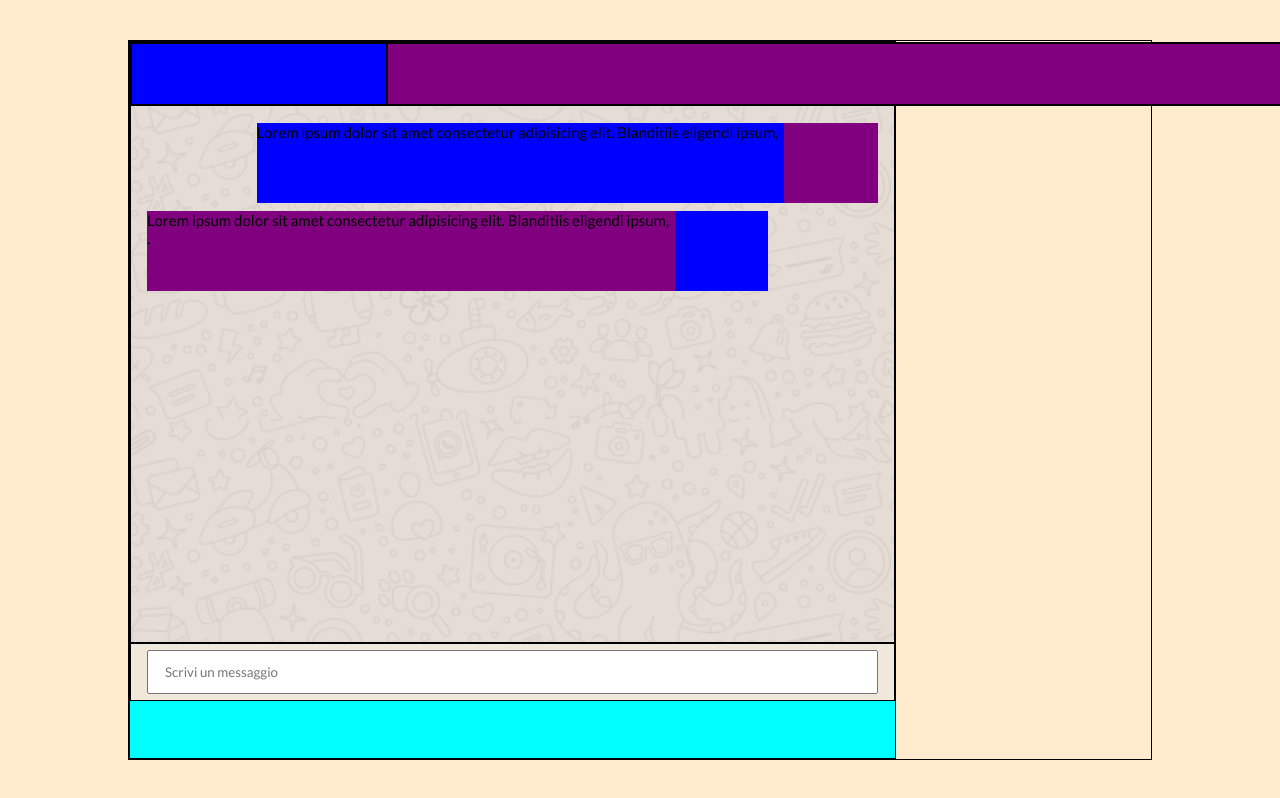
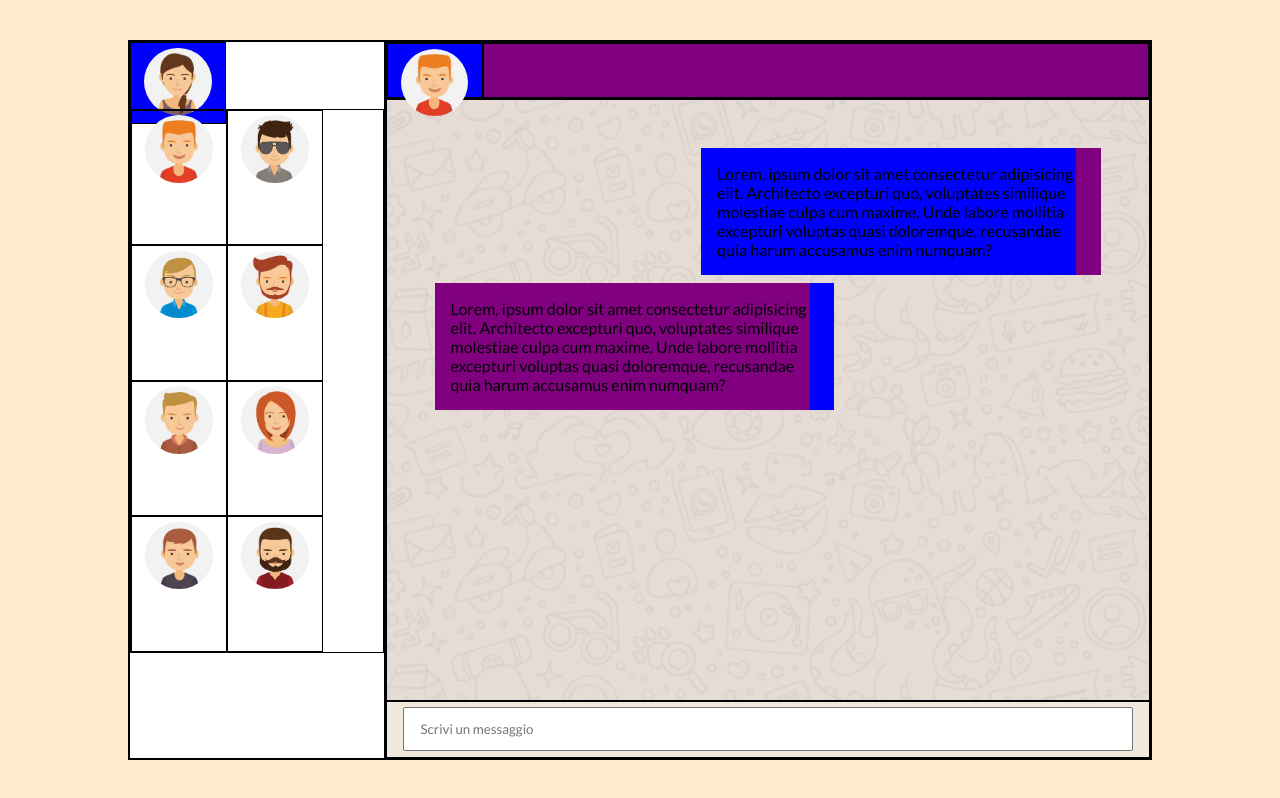
Before and after one commit to MykolaDekusar/html-css-boolzapp, a plain HTML site: page index.html in a window 1280 px wide. Drawn offline with Linux system fonts and the light colour scheme.

Commit message:
[UPD]Added Mobile and Tablet boxes

```diff
--- a/css/style.css
+++ b/css/style.css
@@ -31,19 +31,16 @@
 /* CONTACT-ROW SETUP */
 .contact-row {
     display: flex;
-    height: 4rem;
-    width: 100%;
-    position: fixed;
 }
 
 .img-contact {
-    width: 20%;
-    height: 100%;
+    width: 6rem;
+    text-align: center;
+    padding: 0.3rem;
 }
 
 .contact-info {
-    width: 80%;
-    height: 100%;
+    width: calc(100% - 6rem);
 }
 
 /*****************************************/
@@ -54,31 +51,26 @@
     display: flex;
     flex-direction: column;
     overflow-y: scroll;
-    height: calc(100vh - 4rem);
+    height: calc(100vh - 9.4rem);
 }
 
 .msg-1 {
-    margin-top: 4rem;
     display: flex;
-    height: 5rem;
-    width: 85%;
+    width: 80%;
     margin-bottom: 0.5rem;
-    align-self: self-end;
-    justify-content: space-between;
+    align-self: flex-end;
 }
 
 .msg-2 {
     display: flex;
-    height: 5rem;
-    width: 85%;
-    justify-content: space-between;
+    width: 80%;
 }
 
 .msg-bar {
     display: flex;
     flex-direction: column;
-    height: 100%;
-    width: 15%;
+    width: 100%;
+    width: 7rem;
     padding-top: 0.5rem;
 
 }
@@ -91,13 +83,11 @@
 }
 
 .chat-row {
-    height: 4rem;
+    height: 5rem;
     display: flex;
     justify-content: center;
     align-items: center;
     padding: 0 1rem;
-    position: sticky;
-    bottom: 0;
     background-color: rgb(239, 232, 219);
 }
 
@@ -134,8 +124,70 @@
     background-color: purple;
 }
 
+.msg-1 p,
+.msg-2 p {
+    padding: 1rem 0 1rem 1rem;
+}
 
-/*  */
+.text-align-c {
+    text-align: center;
+}
+
+/*****************************************/
+/* IMAGE SETUP */
+
+.img-style {
+    width: 80%;
+    border-radius: 50%;
+}
+
+
+/*****************************************/
+/* TABLET SETUP */
+@media screen and (min-width: 768px) {
+    .row {
+        display: flex;
+    }
+
+    .user-row {
+        height: 0;
+    }
+
+    .contacts {
+        display: flex;
+        width: 6rem;
+        flex-wrap: wrap;
+    }
+
+    .notifications,
+    .search {
+        display: none;
+    }
+
+    .chat {
+        width: 90%;
+    }
+
+    .msg-1,
+    .msg-2 {
+        width: 60%;
+    }
+
+    .text-container {
+        padding: 3rem;
+    }
+
+    .contact-list {
+        display: flex;
+        flex-wrap: wrap;
+        align-self: flex-start;
+        margin-top: -6rem;
+    }
+
+}
+
+/*****************************************/
+/* DEKSTOP SETUP*/
 @media screen and (min-width: 1200px) {
 
     /*****************************************/
--- a/index.html
+++ b/index.html
@@ -20,33 +20,69 @@
     <main id="app" class="container">
         <div class="row">
             <div class="contacts">
-                <div class="user-row border"></div>
+                <div class="user-row">
+                    <div class="img-contact border b-blue">
+                        <img class="img-style" src="./img/avatar_io.jpg" alt="">
+                    </div>
+                </div>
                 <div class="notifications border"></div>
                 <div class="search border">
                     <label for=""></label>
                     <input type="text">
                 </div>
-                <div class="contact-list border"></div><!-- provare ad usare overflow se è flex   -->
+                <div class="contact-list border">
+                    <div class="img-contact border">
+                        <img class="img-style" src="./img/avatar_1.jpg" alt="">
+                    </div>
+                    <div class="img-contact border ">
+                        <img class="img-style" src="./img/avatar_2.jpg" alt="">
+                    </div>
+                    <div class="img-contact border ">
+                        <img class="img-style" src="./img/avatar_3.jpg" alt="">
+                    </div>
+                    <div class="img-contact border ">
+                        <img class="img-style" src="./img/avatar_4.jpg" alt="">
+                    </div>
+                    <div class="img-contact border ">
+                        <img class="img-style" src="./img/avatar_5.jpg" alt="">
+                    </div>
+                    <div class="img-contact border ">
+                        <img class="img-style" src="./img/avatar_6.jpg" alt="">
+                    </div>
+                    <div class="img-contact border ">
+                        <img class="img-style" src="./img/avatar_7.jpg" alt="">
+                    </div>
+                    <div class="img-contact border ">
+                        <img class="img-style" src="./img/avatar_8.jpg" alt="">
+                    </div>
+                </div><!-- provare ad usare overflow se è flex   -->
             </div>
+            <!--*****************************************-->
             <div class="chat">
                 <div class="contact-row border">
-                    <div class="img-contact border b-blue"></div>
+                    <div class="img-contact border b-blue">
+                        <img class="img-style" src="./img/avatar_1.jpg" alt="">
+                    </div>
                     <div class="contact-info border b-purple"></div>
                 </div>
                 <div class="text-container border">
                     <div class="msg-1 b-blue">
                         <div>
-                            <p class="m-text">
-                                Lorem ipsum dolor sit amet consectetur adipisicing elit. Blanditiis eligendi ipsum,
+                            <p class="l-text padding-1 ">
+                                Lorem, ipsum dolor sit amet consectetur adipisicing elit. Architecto excepturi quo,
+                                voluptates similique molestiae culpa cum maxime. Unde labore mollitia excepturi voluptas
+                                quasi doloremque, recusandae quia harum accusamus enim numquam?
                             </p>
                         </div>
                         <div class="msg-bar b-purple"></div>
                     </div>
                     <div class="msg-2 b-purple">
                         <div>
-                            <p class="m-text">
-                                Lorem ipsum dolor sit amet consectetur adipisicing elit. Blanditiis eligendi ipsum,
-                                .</p>
+                            <p class="l-text padding-1 ">
+                                Lorem, ipsum dolor sit amet consectetur adipisicing elit. Architecto excepturi quo,
+                                voluptates similique molestiae culpa cum maxime. Unde labore mollitia excepturi voluptas
+                                quasi doloremque, recusandae quia harum accusamus enim numquam?
+                            </p>
                         </div>
                         <div class="msg-bar b-blue"></div>
                     </div>
@@ -57,6 +93,7 @@
                     <label for=""></label>
                 </div>
             </div>
+        </div>
     </main>
 
 </body>
```
